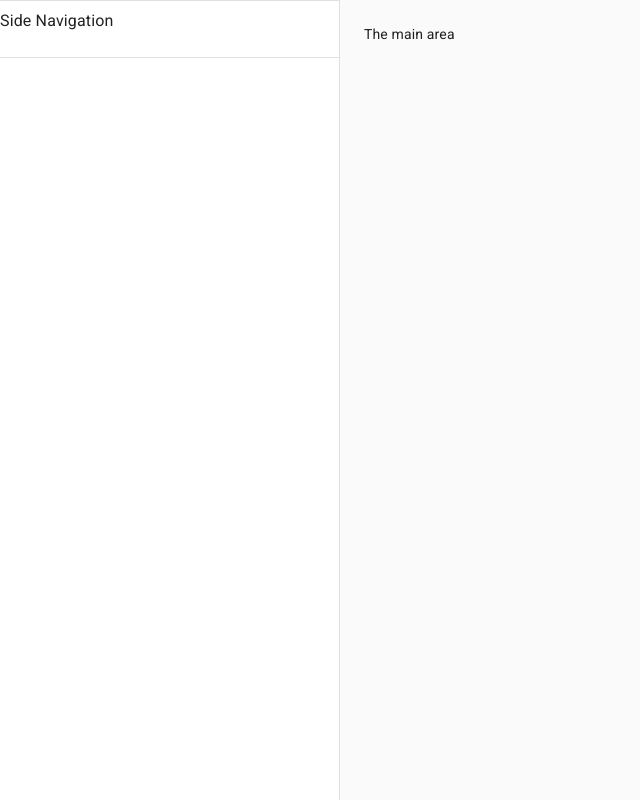
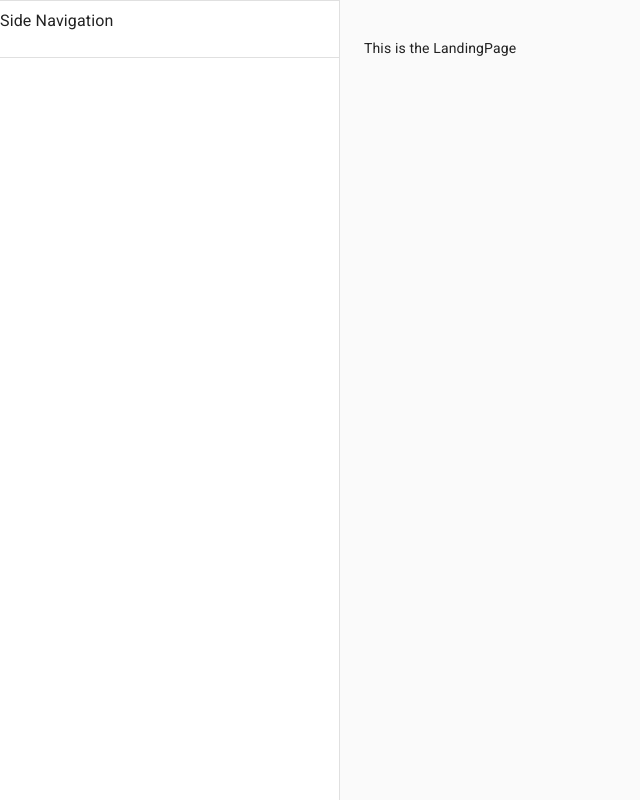
Before and after one commit to isnakolah/portfolio-client, a React (Create React App) app: page / in a window 1280 px wide. Shown: the whole page, without its empty margins (0-640 px from the left). Built offline with nearby package versions, Linux system fonts and the light colour scheme.

Commit message:
Fix navigation and reloading of components

```diff
--- a/src/App.js
+++ b/src/App.js
@@ -1,15 +1,47 @@
+// libraries
 import React, { Suspense, lazy } from "react";
-import { CircularProgress } from "@material-ui/core";
+import { CircularProgress, CssBaseline } from "@material-ui/core";
+import { makeStyles } from "@material-ui/core/styles";
+import { BrowserRouter as Router, Route } from "react-router-dom";
 
 // styles
 import "fontsource-roboto";
+
+// components
+import SideNav from "./components/SideNav";
+
+const useStyles = makeStyles((theme) => ({
+  root: {
+    display: "flex",
+  },
+  // necessary for content to be below app bar
+  content: {
+    flexGrow: 1,
+    padding: theme.spacing(3),
+  },
+}));
+
 // import Layout from "./components/layout/Layout";
-const Layout = lazy(() => import("./components/layout/Layout"));
+const LandingPage = lazy(() => import("./components/LandingPage"));
 
 const App = () => {
+  const classes = useStyles();
+
   return (
     <Suspense fallback={<CircularProgress />}>
-      <Layout />
+      <div className={classes.root}>
+        <CssBaseline />
+
+        {/* Side navigation */}
+        <SideNav />
+
+        {/* The main section of the application */}
+        <main className={classes.content}>
+          <Router>
+            <Route path="/" component={LandingPage} />
+          </Router>
+        </main>
+      </div>
     </Suspense>
   );
 };
--- /dev/null
+++ b/src/components/LandingPage.js
@@ -0,0 +1,11 @@
+import React from "react";
+
+const LandingPage = () => {
+  return (
+    <div>
+      <p>This is the LandingPage</p>
+    </div>
+  );
+};
+
+export default LandingPage;
--- a/src/components/layout/SideNav.js
+++ b/src/components/SideNav.js
@@ -4,7 +4,7 @@ import PropTypes from "prop-types";
 import { Divider, List, Drawer, Hidden, Typography } from "@material-ui/core";
 import { makeStyles, useTheme } from "@material-ui/core/styles";
 
-export const drawerWidth = 340;
+const drawerWidth = 340;
 
 const useStyles = makeStyles((theme) => ({
   drawer: {
--- a/src/components/layout/Layout.js
+++ /dev/null
@@ -1,34 +0,0 @@
-import React from "react";
-import { CssBaseline } from "@material-ui/core";
-
-import { makeStyles } from "@material-ui/core/styles";
-
-import MainArea from "./MainArea";
-import SideNav from "./SideNav";
-
-const useStyles = makeStyles((theme) => ({
-  root: {
-    display: "flex",
-  },
-  // necessary for content to be below app bar
-  content: {
-    flexGrow: 1,
-    padding: theme.spacing(3),
-  },
-}));
-
-const Layout = () => {
-  const classes = useStyles();
-
-  return (
-    <div className={classes.root}>
-      <CssBaseline />
-      <SideNav />
-      <main className={classes.content}>
-        <MainArea />
-      </main>
-    </div>
-  );
-};
-
-export default Layout;
--- a/src/components/layout/MainArea.js
+++ /dev/null
@@ -1,7 +0,0 @@
-import React from "react";
-
-const MainArea = () => {
-  return <div>The main area</div>;
-};
-
-export default MainArea;
```
